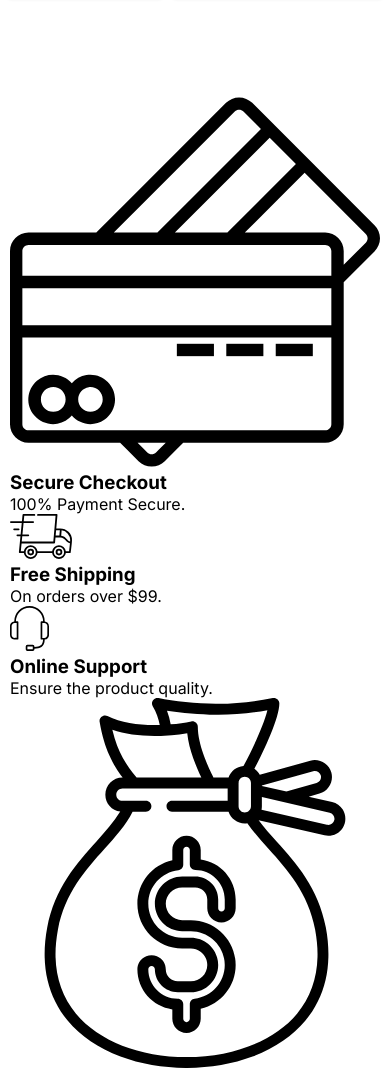
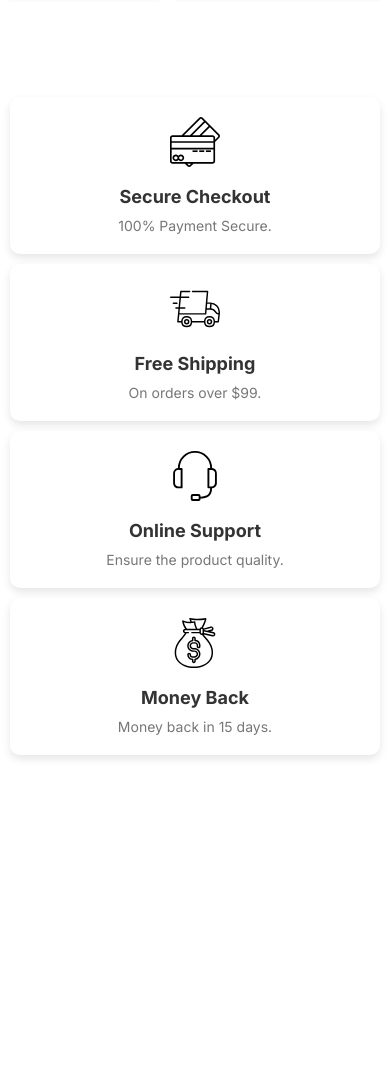
Before and after one commit to khadiza21/MasterMall, a plain HTML site: page index.html in a window 390 px wide. Shown: the part 7933-9001 px from the top of the page. After the commit the page ends 8738 px from the top, so only its background shows below. Drawn offline with nearby package versions, Linux system fonts and the light colour scheme.

Commit message:
responsive

```diff
--- a/Style/Style.css
+++ b/Style/Style.css
@@ -484,3 +484,59 @@ ul {
   grid-row-start: 5;
   grid-row-end: 9;
 }
+
+/* Service  */
+.services_container {
+  display: flex;
+  flex-wrap: wrap;
+  justify-content: space-between;
+  gap: 20px;
+  max-width: 1200px;
+  margin: 5rem auto;
+}
+
+.service {
+  flex: 1 1 calc(25% - 20px);
+  background-color: #fff;
+  padding: 20px;
+  border-radius: 10px;
+  box-shadow: 0 4px 8px rgba(0, 0, 0, 0.1);
+  text-align: center;
+}
+
+.service_image {
+  width: 50px;
+  height: 50px;
+  margin-bottom: 15px;
+}
+
+.service_title {
+  font-size: 18px;
+  font-weight: bold;
+  color: #333;
+  margin-bottom: 10px;
+}
+
+.service_p {
+  font-size: 14px;
+  color: #777;
+}
+
+
+
+@media (max-width: 992px) {
+  .service {
+    flex: 1 1 calc(50% - 20px);
+  }
+}
+
+@media (max-width: 768px) {
+  .services_container {
+    flex-direction: column;
+    gap: 10px;
+  }
+
+  .service {
+    flex: 1 1 100%;
+  }
+}
--- a/index.html
+++ b/index.html
@@ -3754,33 +3754,48 @@
         <div class="service">
           <img
             src="image/services/10-credit-card.svg"
-            alt=""
+            alt="Credit Card"
             class="service_image"
           />
+          <div class="service_details">
             <h3 class="service_title">Secure Checkout</h3>
             <p class="service_p">100% Payment Secure.</p>
           </div>
+        </div>
+
         <div class="service">
           <img src="image/services/4-track.svg" alt="" class="service_image" />
+          <div class="service_details">
             <h3 class="service_title">Free Shipping</h3>
             <p class="service_p">On orders over $99.</p>
           </div>
+        </div>
+
         <div class="service">
           <img
             src="image/services/7-support.svg"
             alt=""
             class="service_image"
           />
+          <div class="service_details">
             <h3 class="service_title">Online Support</h3>
             <p class="service_p">Ensure the product quality.</p>
           </div>
+        </div>
+
         <div class="service">
           <img src="image/services/9-money.svg" alt="" class="service_image" />
+          <div class="service_details">
             <h3 class="service_title">Money Back</h3>
             <p class="service_p">Money back in 15 days.</p>
           </div>
         </div>
+
+
+
+      </div>
     </section>
+
     <script
       src="https://kit.fontawesome.com/346effd3c4.js"
       crossorigin="anonymous"
```
Also changed, not shown: image/logo/p.png (added). Lines whose indentation alone changed are shown as unchanged.
